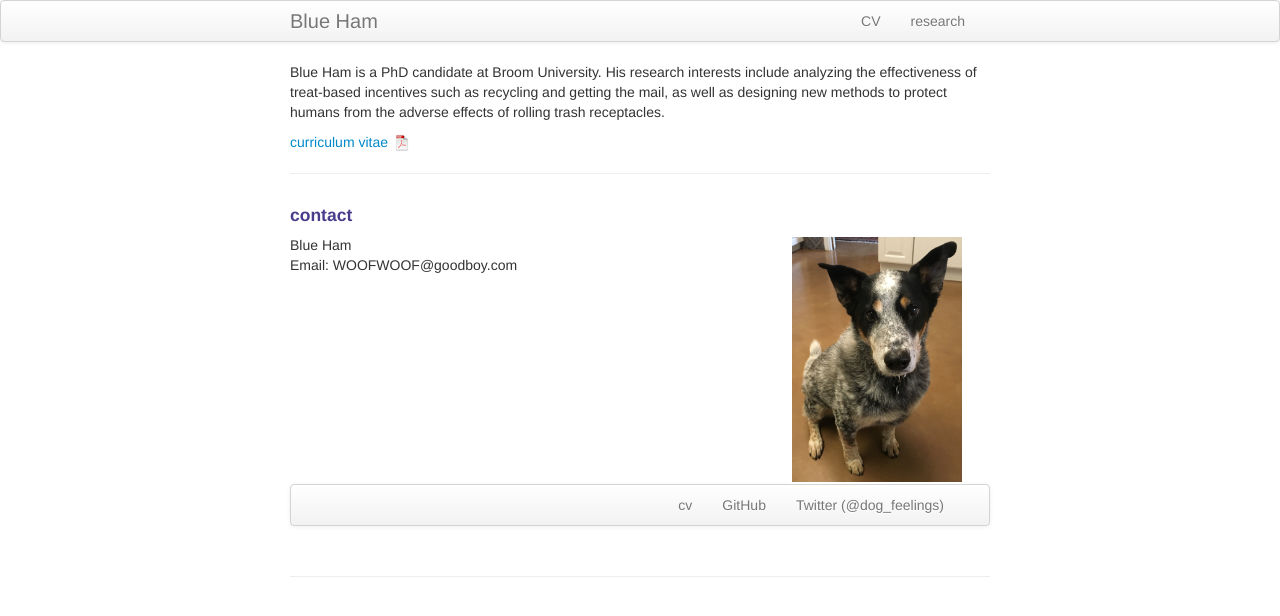
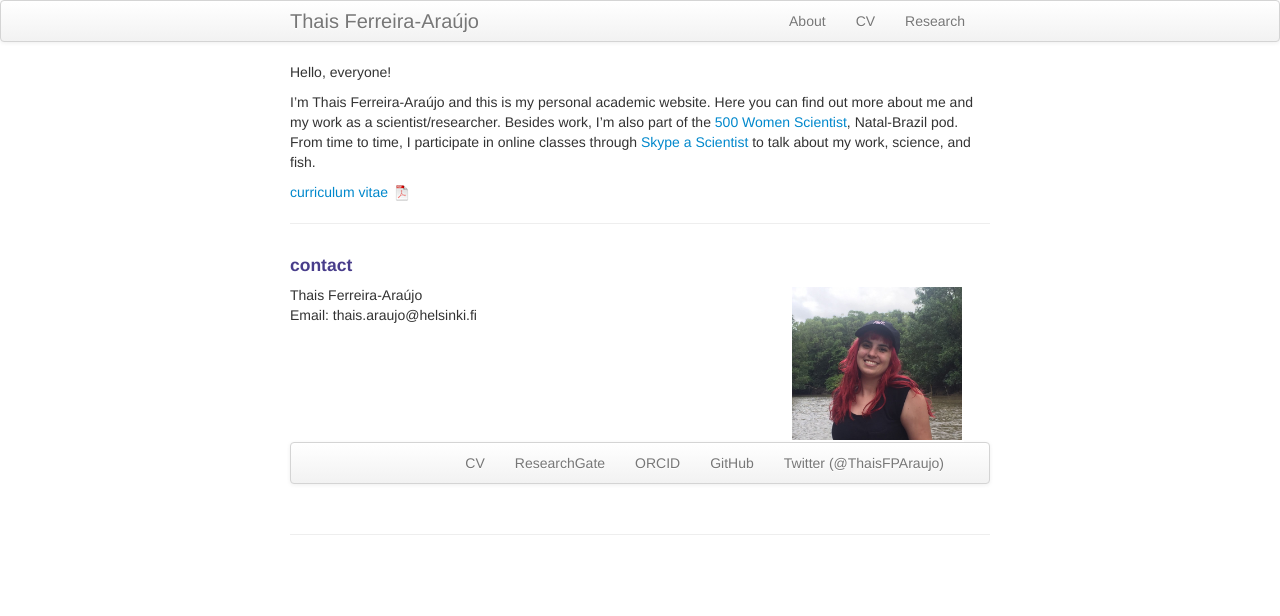
Before and after one commit to tferreira-araujo/tferreira-araujo.github.io, a Jekyll site: the page built from index.md, in a window 1280 px wide. Shown: the top 616 px of the page. Built offline with Jekyll 4.4.1, drawn with Linux system fonts in a browser that asks for light colours.

Commit message:
update my website

```diff
--- a/_config.yml
+++ b/_config.yml
@@ -8,14 +8,14 @@ highlighter: rouge
 # Themes are encouraged to use these universal variables
 # so be sure to set them if your theme uses them.
 #
-title : Blue Ham
+title : Thais Ferreira-Araújo
 author :
-  name : Marisa Carlos
-  email : mbc96@cornell.edu
-  github : mbcarlos
-  twitter : MarisaBriCarlos
+  name : Thais Ferreira-Araújo
+  email : thais.araujo@helsinki.fi
+  github : tferreira-araujo
+  twitter : ThaisFPAraujo
 
-production_url : http://marisabriana.github.io
+production_url : https://tferreira-araujo.github.io/
 
 # Tell Github to use the kramdown markdown interpreter
 # (see https://help.github.com/articles/migrating-your-pages-site-from-maruku)
--- a/_includes/themes/twitter/default.html
+++ b/_includes/themes/twitter/default.html
@@ -35,8 +35,9 @@
         <div class="container-narrow">
           <a class="brand" href="{{ HOME_PATH }}">{{ site.title }}</a>
           <ul class="nav">
-              <li><a href="{{ BASE_PATH }}/assets/CV.pdf">CV</a></li>
-              <li><a href="{{ BASE_PATH }}/pages/research.html">research</a></li>
+              <li><a href="{{ BASE_PATH }}/pages/about.html">About</a></li>
+			  <li><a href="{{ BASE_PATH }}/assets/CV.pdf">CV</a></li>
+              <li><a href="{{ BASE_PATH }}/pages/research.html">Research</a></li>
           </ul>
         </div>
       </div>
--- a/index.md
+++ b/index.md
@@ -1,13 +1,15 @@
 ---
 layout: frontpage
-title: Blue Ham
-description: Blue Ham is a PhD candidate at Broom University.
-keywords: Blue, Ham, treats, recycling, mail, being a good boy
+title: My Academic Website
+description: I'm Thais Ferreira-Araújo and this is my personal academic website.
+keywords: Thais, Ferreira-Araújo, PhD, fish, researcher
 ---
 
-Blue Ham is a PhD candidate at Broom University. His research interests include analyzing the effectiveness of treat-based incentives such as recycling and getting the mail, as well as designing new methods to protect humans from the adverse effects of rolling trash receptacles.
+Hello, everyone!
 
-[curriculum vitae ![CV as pdf]({{ BASE_PATH }}/pages/icons16/pdf-icon.png)]({{ BASE_PATH }}/assets/CV.pdf)<br/>
+I'm Thais Ferreira-Araújo and this is my personal academic website. Here you can find out more about me and my work as a scientist/researcher. Besides work, I'm also part of the [500 Women Scientist](https://500womenscientists.org/), Natal-Brazil pod. From time to time, I participate in online classes through [Skype a Scientist](https://www.skypeascientist.com/) to talk about my work, science, and fish.
+
+[curriculum vitae ![CV as pdf]({{ BASE_PATH }}/pages/icons16/pdf-icon.png)]({{ BASE_PATH }}/assets/CV_updated_full_ENG_2022.pdf)<br/>
 
 
 ---
@@ -18,14 +20,14 @@ Blue Ham is a PhD candidate at Broom University. His research interests include
 
     <div class="row-fluid">
         <div class="span5">
-            Blue Ham<br/>
-            Email: WOOFWOOF@goodboy.com<br/>
+            Thais Ferreira-Araújo<br/>
+            Email: thais.araujo@helsinki.fi<br/>
         </div>
 
         <div class="span2">
-        <a href="../assets/headshot.jpg">
-            <img src="../assets/headshot.jpg"
-                  title="Blue Ham" alt="Blue Ham"/></a>
+        <a href="../assets/Profile3.JPG">
+            <img src="../assets/Profile3.JPG"
+                  title="Thais Ferreira-Araújo" alt="Thais Ferreira-Araújo"/></a>
         </div>
     </div>
 </div>
@@ -33,9 +35,11 @@ Blue Ham is a PhD candidate at Broom University. His research interests include
 <div class="navbar">
   <div class="navbar-inner">
       <ul class="nav">
-          <li><a href="{{ BASE_PATH }}/assets/CV.pdf">cv</a></li>
-          <li><a href="https://github.com/mbcarlos">GitHub</a></li>
-          <li><a href="https://twitter.com/dog_feelings">Twitter (@dog_feelings)</a></li>
+          <li><a href="{{ BASE_PATH }}/assets/CV_updated_full_ENG_2022.pdf.pdf">CV</a></li>
+		  <li><a href="https://www.researchgate.net/profile/Thais_Ferreira-Araujo">ResearchGate</a></li>
+		  <li><a href="https://orcid.org/0000-0002-7405-5907">ORCID</a></li>
+          <li><a href="https://github.com/tferreira-araujo">GitHub</a></li>
+          <li><a href="https://twitter.com/ThaisFPAraujo">Twitter (@ThaisFPAraujo)</a></li>
       </ul>
   </div>
 </div>
```
Also changed, not shown: pages/about.md (added, +22 -0 lines), pages/research.md (+43 -4 lines), assets/Profile3.JPG (added), assets/flounders.jpeg (added), 3 other files.
